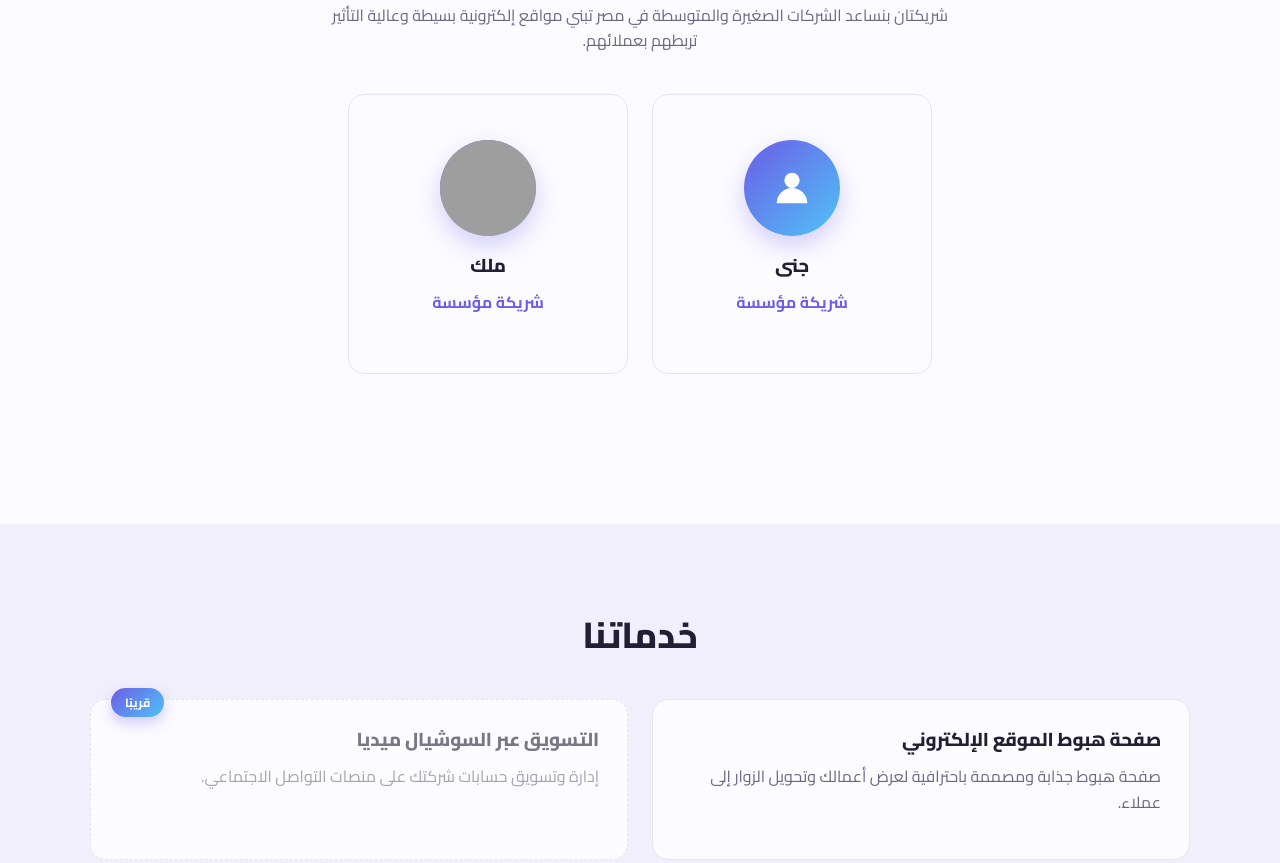
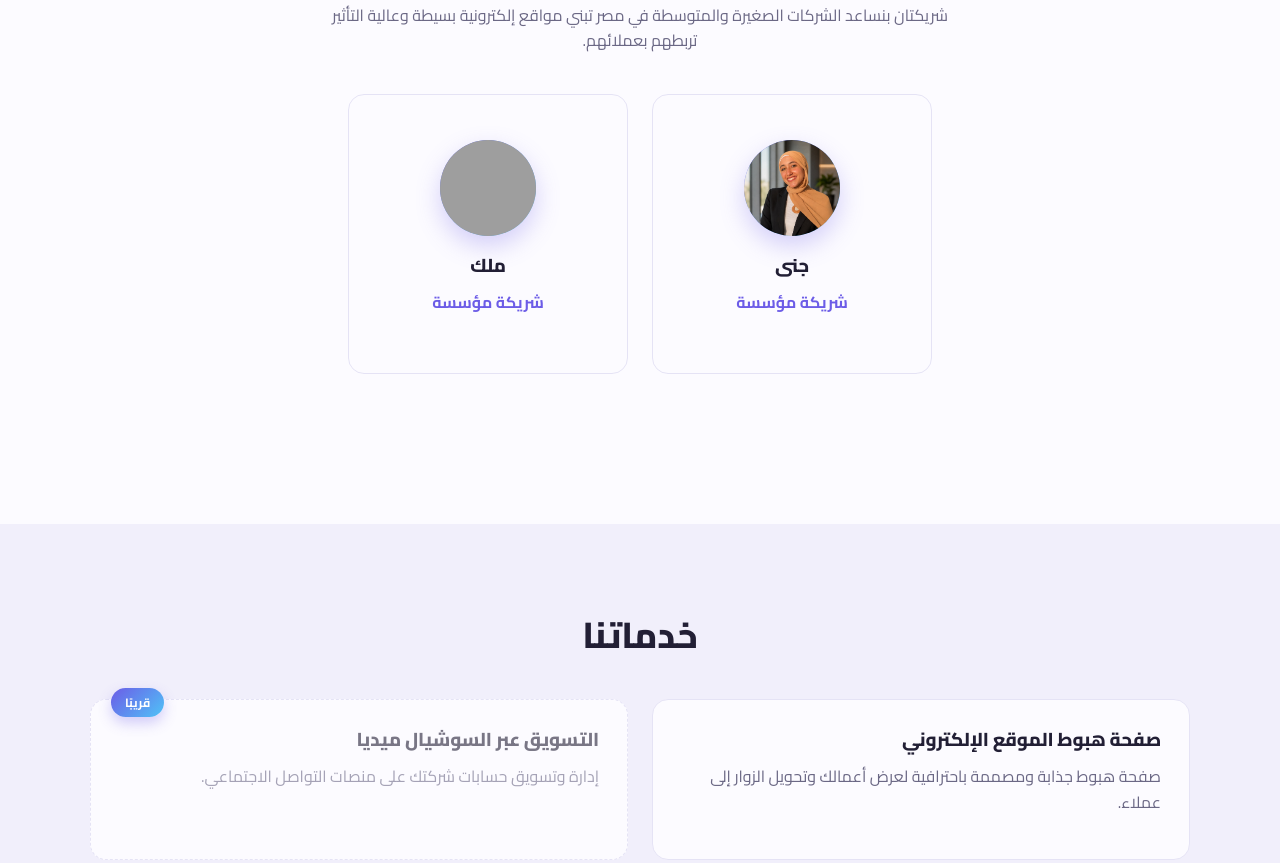
Before and after one commit to malakelsadek/jisr-website, a plain HTML site: page index.html in a window 1280 px wide. Shown: the part 1014-1877 px from the top of the page. Drawn offline with Linux system fonts and the light colour scheme; grey boxes are pictures that could not be loaded; a web font is replaced by a local one.

Commit message:
Added Jana profile avatar

```diff
--- a/index.html
+++ b/index.html
@@ -85,10 +85,7 @@
         <div class="grid grid-2 about-grid">
           <div class="card about-card reveal">
             <div class="about-avatar">
-              <svg viewBox="0 0 24 24" class="avatar-icon" aria-hidden="true">
-                <circle cx="12" cy="8" r="4" fill="currentColor"/>
-                <path d="M4 20c0-4.418 3.582-8 8-8s8 3.582 8 8" fill="currentColor"/>
-              </svg>
+              <img src="assets/img/Jana.png" alt="Jana" class="avatar-photo">
             </div>
             <h3 data-ar="جنى" data-en="Jana">جنى</h3>
             <p class="about-role" data-ar="شريكة مؤسسة" data-en="Co-Founder">شريكة مؤسسة</p>
```
Also changed, not shown: assets/img/Jana.png (added).
